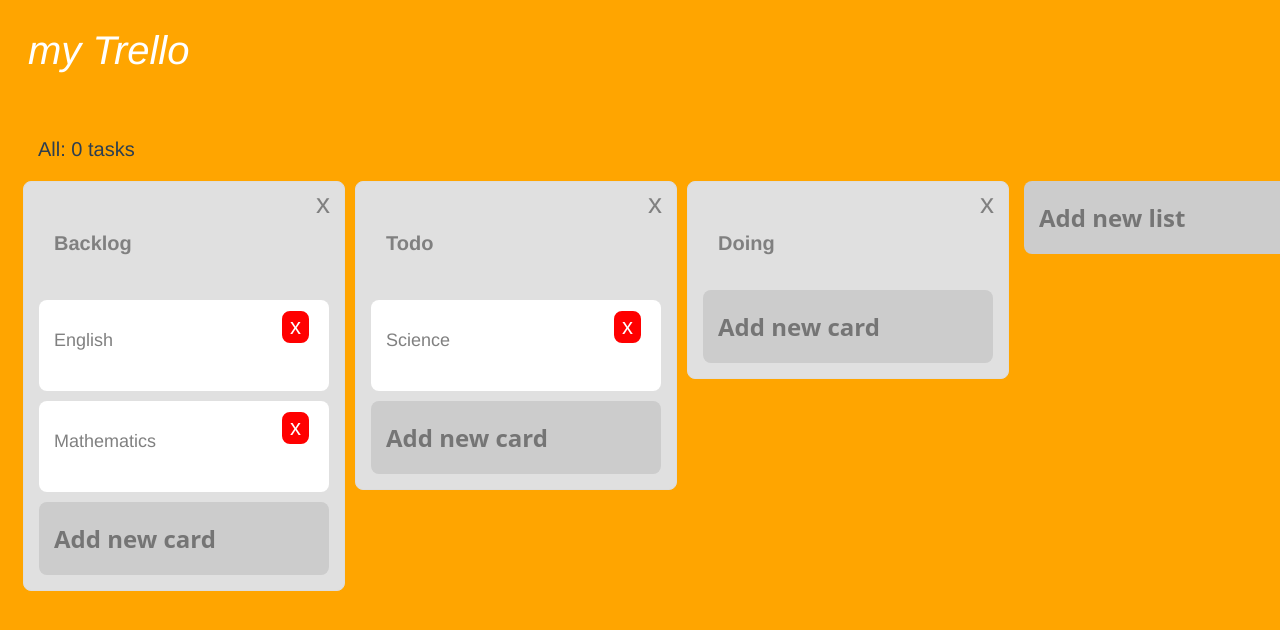
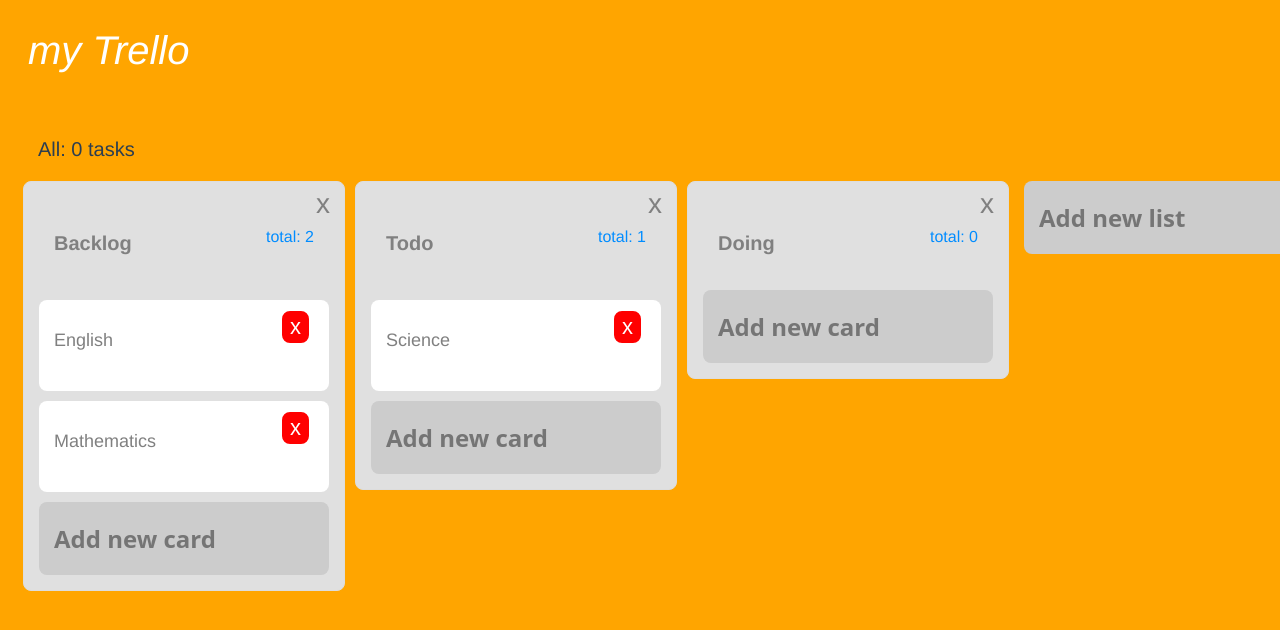
Before and after one commit to dodonki1223/trello, a Vue app: page / in a window 1280 px wide. Shown: the top 630 px of the page. Built offline with nearby package versions, Linux system fonts and the light colour scheme.

Commit message:
:sparkles: 4-3 カードの総数を取得しよう 1.リスト内のカードの総数を表示しよう(List.vue)

```diff
--- a/src/components/List.vue
+++ b/src/components/List.vue
@@ -3,6 +3,7 @@
     <div class="list-header">
       <!-- props で定義している title の値が変更されるたびに変わります -->
       <p class="list-title">{{ title }}</p>
+      <p class="list-counter">total: {{ totalCardInList }}</p>
       <!-- removeListメソッドをハンドルしている -->
       <div class="delete-list" @click="removeList">x</div>
     </div>
@@ -46,6 +47,16 @@
       required: true
     }
   },
+  computed: {
+    // リスト内のカードの総数は、カードが作成されたり、削除されるごとにリアルタイムで更新される必要がある
+    // 算出プロパティ (computed) は、テンプレートにデータをそのまま、表示させるのではなく、
+    // データを加算や加工させたものを表示させる際に便利
+    // methods 等に this.${computedで定義したプロパティ名}のように呼び出すことができます
+    // 指定したデータに変更があるたびに computed は算出したデータを返してくれます
+    totalCardInList() {
+      return this.cards.length
+    }
+  },
   methods: {
     removeList: function() {
       if(confirm('本当にこのリストを削除しますか？')){
```
